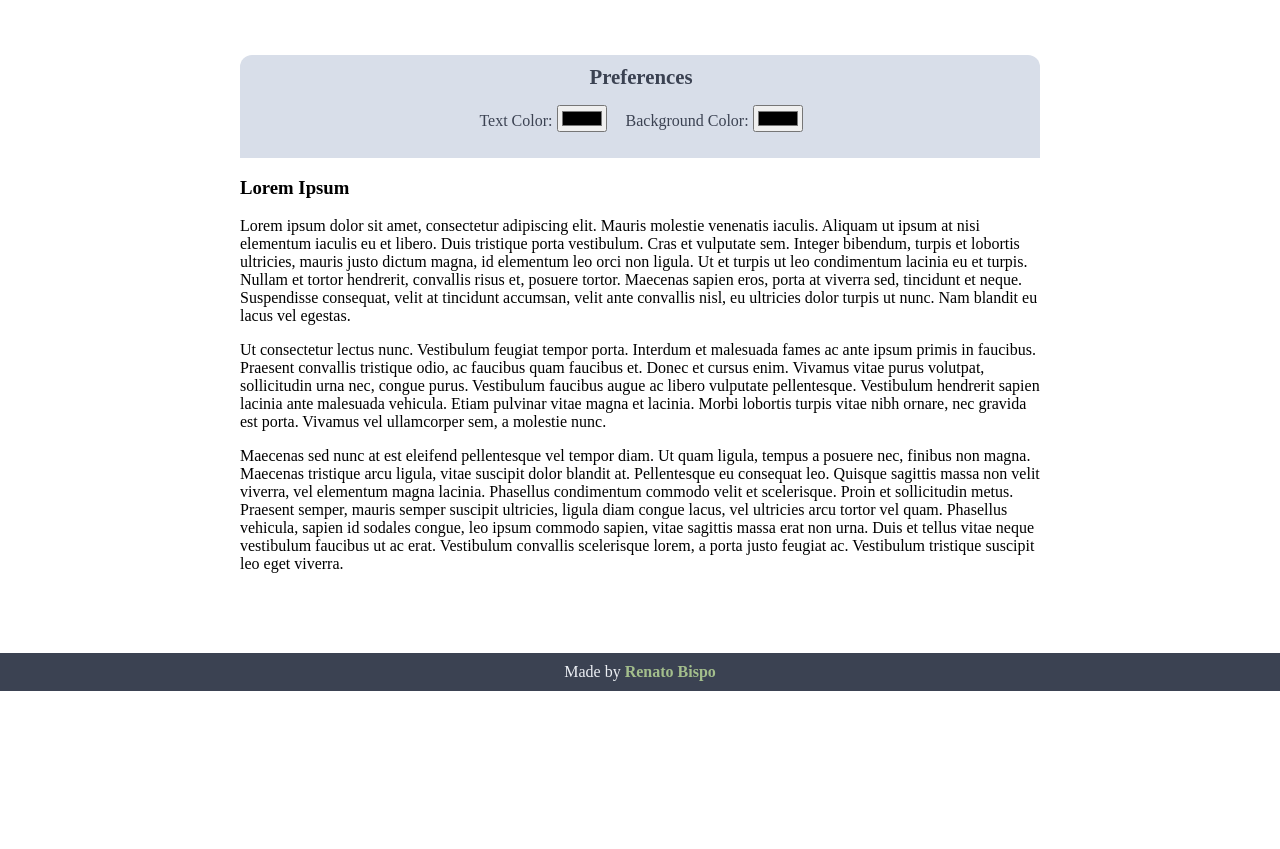
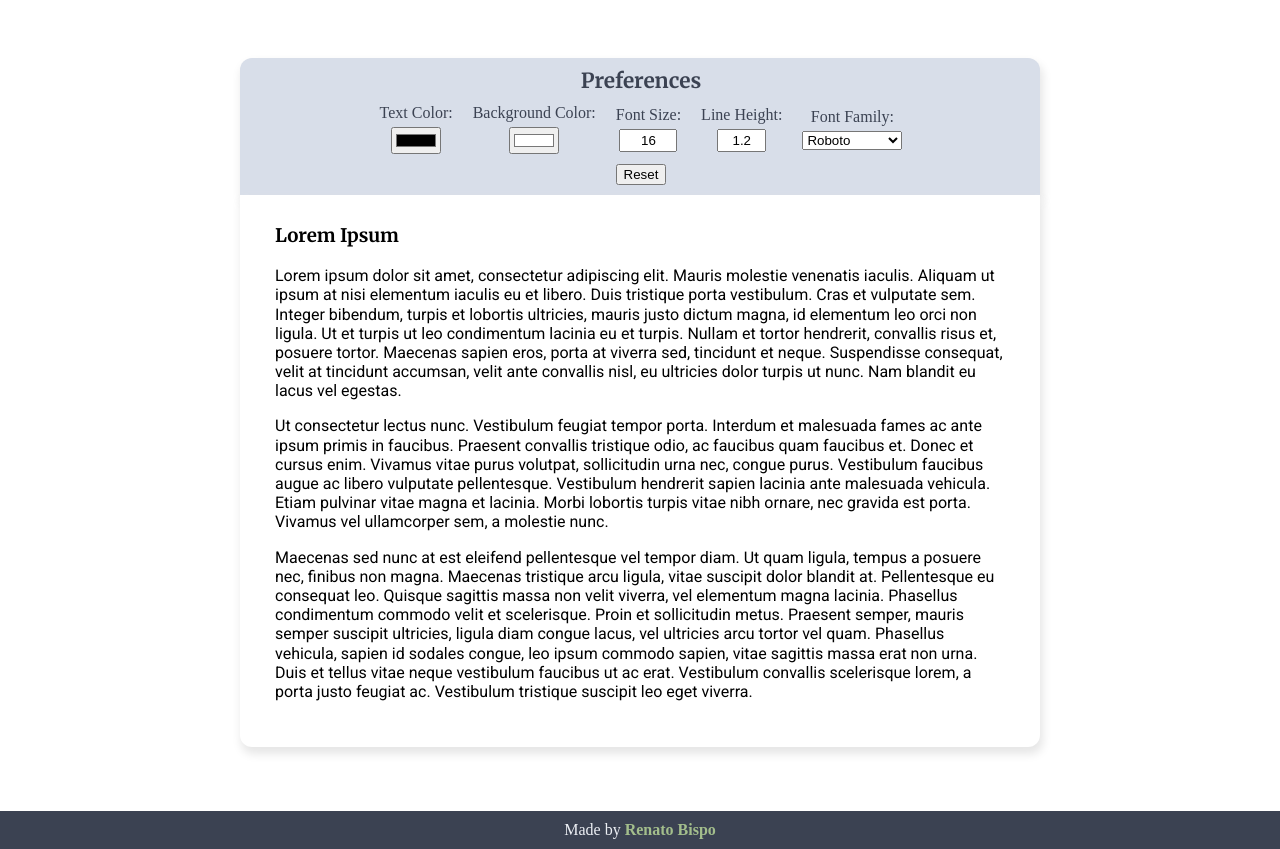
Before and after one commit to renatosbispo/trybe-exercises, a plain HTML site: page bloco5/dia4/index.html in a window 1280 px wide. Shown: the part 66-915 px from the top of the page. Before the commit the page ends 800 px from the top, so only its background shows below. Drawn offline with Linux system fonts and the light colour scheme.

Commit message:
Finish e-reader exercise from day 5.4

```diff
--- a/bloco5/dia4/index.html
+++ b/bloco5/dia4/index.html
@@ -4,8 +4,9 @@
   <meta charset="UTF-8">
   <meta http-equiv="X-UA-Compatible" content="IE=edge">
   <meta name="viewport" content="width=device-width, initial-scale=1.0">
+  <link rel="preconnect" href="https://fonts.gstatic.com">
+  <link href="https://fonts.googleapis.com/css2?family=Merriweather:ital,wght@0,300;0,400;0,700;1,300;1,400;1,700&family=Newsreader:ital,wght@0,400;0,500;0,700;1,400;1,500;1,700&family=Open+Sans:ital,wght@0,400;0,600;0,700;1,400;1,600;1,700&family=Roboto:ital,wght@0,400;0,500;0,700;1,400;1,500;1,700&display=swap" rel="stylesheet">
   <link rel="stylesheet" href="style.css">
-  <script src="script.js"></script>
   <title>Exercises 5.4 - E-reader</title>
 </head>
 <body>
@@ -16,11 +17,21 @@
     <aside class="preferences-container">
       <h3 class="section-title">Preferences</h3>
       <ul class="preferences">
-        <li><label for="color-selection">Text Color: </label><input id="color-selection" type='color'></li>
-        <li><label for="background-color-selection">Background Color: </label><input id="background-color-selection" type='color'></li>
+        <li><label for="text-color">Text Color: </label><input type='color' id="color" name="color"></li>
+        <li><label for="background-color">Background Color: </label><input type='color' id="background-color" name="backgroundColor"></li>
+        <li><label for="font-size">Font Size: </label><input type="number" id="font-size" name="fontSize" min="16"></li>
+        <li><label for="line-height">Line Height: </label><input type="number" id="line-height" name="lineHeight" min="1" max="2" step=".1"></li>
+        <li><label for="font-family">Font Family: </label><select id="font-family" name="fontFamily">
+          <option value="Roboto">Roboto</option>
+          <option value="Open Sans">Open Sans</option>
+          <option value="Newsreader">Newsreader</option>
+          <option value="Merriweather">Merriweather</option>
+        </select>
+      </li>
       </ul>
+      <button id="reset-preferences">Reset</button>
     </aside>
-    <main class="reader-container">
+    <main class="reader">
       <h3>Lorem Ipsum</h3>
       <p>
         Lorem ipsum dolor sit amet, consectetur adipiscing elit. Mauris molestie venenatis iaculis. Aliquam ut ipsum at nisi elementum iaculis eu et libero. Duis tristique porta vestibulum. Cras et vulputate sem. Integer bibendum, turpis et lobortis ultricies, mauris justo dictum magna, id elementum leo orci non ligula. Ut et turpis ut leo condimentum lacinia eu et turpis. Nullam et tortor hendrerit, convallis risus et, posuere tortor. Maecenas sapien eros, porta at viverra sed, tincidunt et neque. Suspendisse consequat, velit at tincidunt accumsan, velit ante convallis nisl, eu ultricies dolor turpis ut nunc. Nam blandit eu lacus vel egestas.
@@ -36,5 +47,6 @@
   <footer class='footer-container'>
     Made by <a href='https://renatosbispo.github.io/' target='_blank'>Renato Bispo</a>
   </footer>
+  <script src="script.js"></script>
 </body>
 </html>
--- a/bloco5/dia4/script.js
+++ b/bloco5/dia4/script.js
@@ -0,0 +1,90 @@
+const reader = document.querySelector('.reader');
+const resetPreferencesButton = document.getElementById('reset-preferences');
+
+const fields = {
+  color: document.getElementById('color'),
+  backgroundColor: document.getElementById('background-color'),
+  fontSize: document.getElementById('font-size'),
+  lineHeight: document.getElementById('line-height'),
+  fontFamily: document.getElementById('font-family'),
+}
+
+const defaultPreferences = {
+  color: '#000000',
+  backgroundColor: '#ffffff',
+  fontSize: 16,
+  lineHeight: 1.2,
+  fontFamily: 'Roboto',
+};
+
+const currentPreferences = {};
+
+function saveCurrentPreference(property, value) {
+  const savedPreferences = JSON.parse(localStorage.getItem('preferences'));
+
+  savedPreferences[property] = value;
+  localStorage.setItem('preferences', JSON.stringify(savedPreferences));
+}
+
+function updateCurrentPreference(property, value) {
+  currentPreferences[property] = value;
+  saveCurrentPreference(property, value);
+}
+
+function updateAllCurrentPreferences(newPreferences) {
+  Object
+    .entries(newPreferences)
+    .forEach(([property, value]) => updateCurrentPreference(property, value));
+  Object
+    .entries(fields)
+    .forEach(([fieldName, field]) =>  {
+      field.value = currentPreferences[fieldName];
+    });
+}
+
+function updateStyle(property, value) {
+  reader.style[property] = value + (property === 'fontSize' ? 'px' : '');
+}
+
+function updateReaderStyles() {
+  Object
+    .entries(currentPreferences)
+    .forEach(([property, value]) =>
+      updateStyle(property, value));
+}
+
+function handlePreferencesChanges({ target }) {
+  updateStyle(target.name, target.value);
+  updateCurrentPreference(target.name, target.value);
+}
+
+function initializePreferencesInterface() {
+  Object
+    .entries(fields)
+    .forEach(([fieldName, field]) =>  {
+      field.value = currentPreferences[fieldName];
+      field.addEventListener('change', handlePreferencesChanges);
+    });
+}
+
+function initializeCurrentPreferences() {
+  Object.assign(currentPreferences, JSON.parse(localStorage.getItem('preferences')));
+}
+
+function initializeReader() {
+  if (!localStorage.getItem('preferences')) {
+    localStorage.setItem('preferences', JSON.stringify(defaultPreferences));
+  }
+
+  initializeCurrentPreferences();
+  initializePreferencesInterface();
+  updateReaderStyles();
+}
+
+window.onload = () => {
+  initializeReader();
+  resetPreferencesButton.addEventListener('click', () => {
+    updateAllCurrentPreferences(defaultPreferences);
+    updateReaderStyles();
+  });
+};
--- a/bloco5/dia4/style.css
+++ b/bloco5/dia4/style.css
@@ -1,6 +1,10 @@
 body {
   margin: 0;
   padding: 0;
+}
+
+h1, h2, h3 {
+  font-family: Merriweather, serif;
 }
 
 a {
@@ -47,6 +51,7 @@ a:hover {
   background-color: rgb(216, 222, 233);
   border-top-left-radius: 12px;
   border-top-right-radius: 12px;
+  box-shadow: 2px 6px 10px 1px hsl(0, 0%, 90%);
 }
 
 .preferences-container .section-title {
@@ -55,14 +60,53 @@ a:hover {
 
 .preferences {
   list-style: none;
+  display: flex;
+  flex-wrap: wrap;
+  justify-content: center;
+  align-items: center;
+  align-content: center;
   padding: 0;
+  margin: 0;
 }
 
 .preferences li {
-  display: inline-block;
+  display: flex;
+  flex-flow: column wrap;
+  align-items: center;
   color: rgb(59, 66, 82);
+  padding: 10px;
 }
 
-.preferences li:not(:last-child) {
-  margin-right:15px;
+.preferences li label {
+  margin-bottom: 5px;
 }
+
+.preferences li input {
+  max-width: 50px;
+  text-align: center;
+  padding: 2px;
+}
+
+/* Chrome, Safari, Edge, Opera */
+input::-webkit-outer-spin-button,
+input::-webkit-inner-spin-button {
+  -webkit-appearance: none;
+  margin: 0;
+}
+
+/* Firefox */
+input[type=number] {
+  -moz-appearance: textfield;
+}
+
+.reader {
+  background-color: white;
+  padding: 30px 35px;
+  border-bottom-left-radius: 12px;
+  border-bottom-right-radius: 12px;
+  box-shadow: 2px 6px 10px 1px hsl(0, 0%, 90%);
+}
+
+.reader h3:first-child {
+  margin-top: 0;
+}
```
